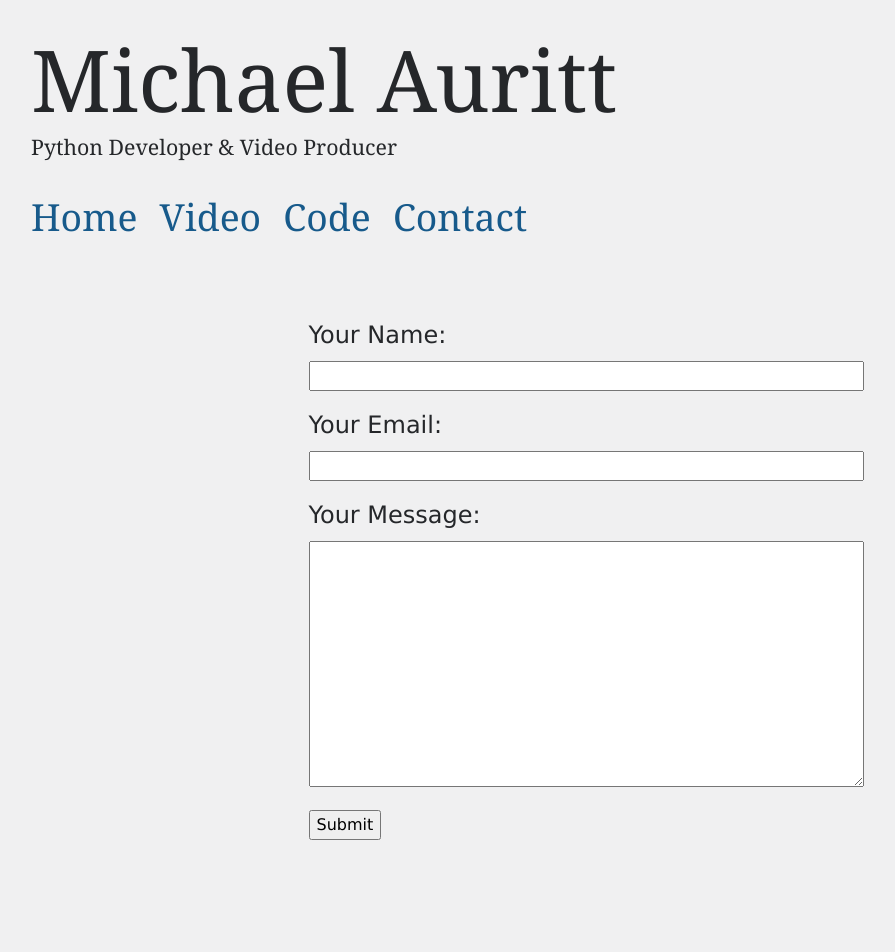
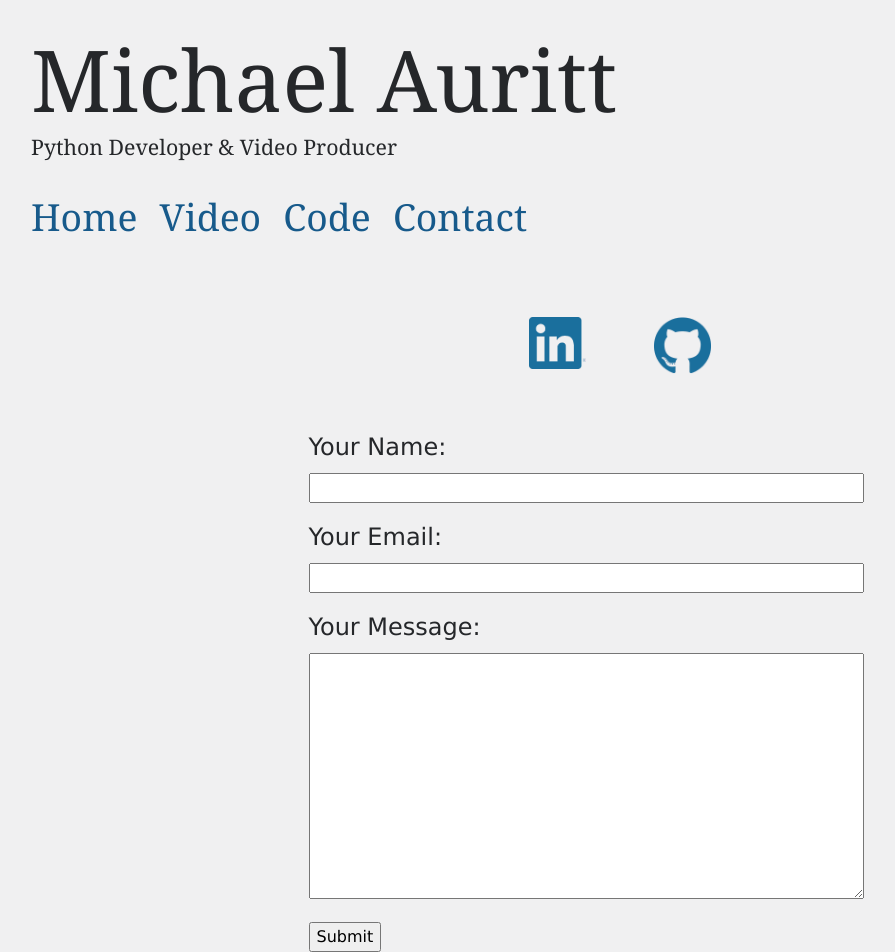
Before and after one commit to mauritt/PersonalSite, a Django app: page /contact/ in a window 1280 px wide. Shown: the whole page, without its empty margins (54-949 px from the left). Before the commit the page ends 840 px from the top, so only its background shows below. Run offline with Django 3.2, Linux system fonts and the light colour scheme; some libraries are stand-ins or nearby versions.

Commit message:
Added LinkedIn and GitHub logos to contact page

```diff
--- a/PortfolioSite/Contact/templates/contact/contact.html
+++ b/PortfolioSite/Contact/templates/contact/contact.html
@@ -1,68 +1,39 @@
 {% extends "LandingPage/index.html" %}
 {% block title %} Michael Auritt: Contact{% endblock %}
 {% block content %}
-{% csrf_token %}
-<form id="contact" class="form" role="form" action={% url "contact:send" %} method="post">
+ {% load staticfiles %}
+
+<div class="row" id="contactIcons">
+    <div>
+        <a href="https://www.linkedin.com/in/mauritt/">
+            <img
+                id="LinkedIn"
+                src="{% static 'images/Logos/LinkedIn/LinkedIn_Logo_NoHover.png' %}"
+                onmouseover="swapLogo(this, 'LinkedIn_Logo_Hover.png');"
+                onmouseout="swapLogo(this, 'LinkedIn_Logo_NoHover.png');"
+                alt="LinkedIn"
+            >
+        </a>
+    </div>
+    <div>
+        <a href="https://github.com/mauritt">
+            <img
+                id="GitHub"
+                src="{% static 'images/Logos/GitHub/GitHub_Logo_NoHover.png' %}"
+                onmouseover="swapLogo(this, 'GitHub_Logo_Hover.png');"
+                onmouseout="swapLogo(this, 'GitHub_Logo_NoHover.png');"
+                alt="GitHub"></a>
+    </div>
+</div>
+
     {% csrf_token %}
-    {{ form.as_p }}
-    <button type="submit">Submit</button>
-</form>
+    <form id="contact" class="form" role="form" action={% url "contact:send" %} method="post">
+        {{ form.as_p }}
+        <button type="submit">Submit</button>
+    </form>
+
 
 
 
 
 {% endblock %}
-
-
-
-
-
-
-
-
-
-
-
-
-
-<!-- {{ form.non_field_errors }} -->
-
-
-
-
-
-
-
-
-
-<!-- <div class="container">
-<form id="contact" class="form" role="form" action={% url "contact:send" %} method="post">
-<div class="fieldWrapper">
-    <div class="row">
-        <div class="col-md-2"
-        {{ form.sender_name.errors }}
-        <label for="{{ form.sender_name.id_for_label }}">{{ form.sender_name.label}}:</label>
-        </div>
-        <div class="col-md-6">
-        {{ form.sender_name }}
-    </div>
-    </div>
-</div>
-
-<div class="fieldWrapper">
-    {{ form.sender_message.errors }}
-    <label for="{{ form.sender_message.id_for_label }}">{{ form.sender_message.label}}:</label>
-    {{ form.sender_message }}
-</div>
-
-<div class="fieldWrapper">
-    {{ form.sender_email.errors }}
-    <label for="{{ form.sender_email.id_for_label }}">{{ form.sender_email.label}}:</label>
-    {{ form.sender_email }}
-    <button type="submit">Submit</button>
-</div>
-</form>
-
-
-
-</div> -->
--- a/PortfolioSite/static/css/base.css
+++ b/PortfolioSite/static/css/base.css
@@ -6,6 +6,10 @@ body {
 
 body a{
     color: #175A8B;
+}
+
+body a:hover{
+    color: #207EC3;
 }
 
 
@@ -170,3 +174,25 @@ header h2{
     font-size: 1.3em;
     margin-right: 1.3%;
 }
+
+
+#contactIcons{
+    margin-bottom: 5%;
+}
+
+
+#contactIcons img{
+    width: 100%;
+
+
+}
+
+
+#contactIcons div{
+    padding: 0;
+    margin: 0 3%;
+    width: 5%;
+    position: relative;
+    left: 42%;
+
+}
--- a/PortfolioSite/static/js/portfolio.js
+++ b/PortfolioSite/static/js/portfolio.js
@@ -26,6 +26,16 @@ function hide_video(){
 };
 
 
+function swapLogo(obj,imagePath){
+    var newPath = obj.src.split('/');
+    newPath.pop();
+    newPath = newPath.join('/') + '/' + imagePath
+
+    obj.src=newPath;
+
+}
+
+
 window.onload = function(){
     var projects = document.getElementsByClassName("project");
 
```
Also changed, not shown: PortfolioSite/static/images/Logos/GitHub/GitHub_Logo_Hover.png (added), PortfolioSite/static/images/Logos/GitHub/GitHub_Logo_NoHover.png (added), PortfolioSite/static/images/Logos/GitHub/GitHub_Text_Hover.png (added), PortfolioSite/static/images/Logos/GitHub/GitHub_Text_NoHover.png (added), PortfolioSite/static/images/Logos/LinkedIn/LinkedIn_Logo_Hover.png (added), PortfolioSite/static/images/Logos/LinkedIn/LinkedIn_Logo_NoHover.png (added), PortfolioSite/static/images/Logos/LinkedIn/LinkedIn_Text_Hover.png (added), PortfolioSite/static/images/Logos/LinkedIn/LinkedIn_Text_NoHover.png (added).
